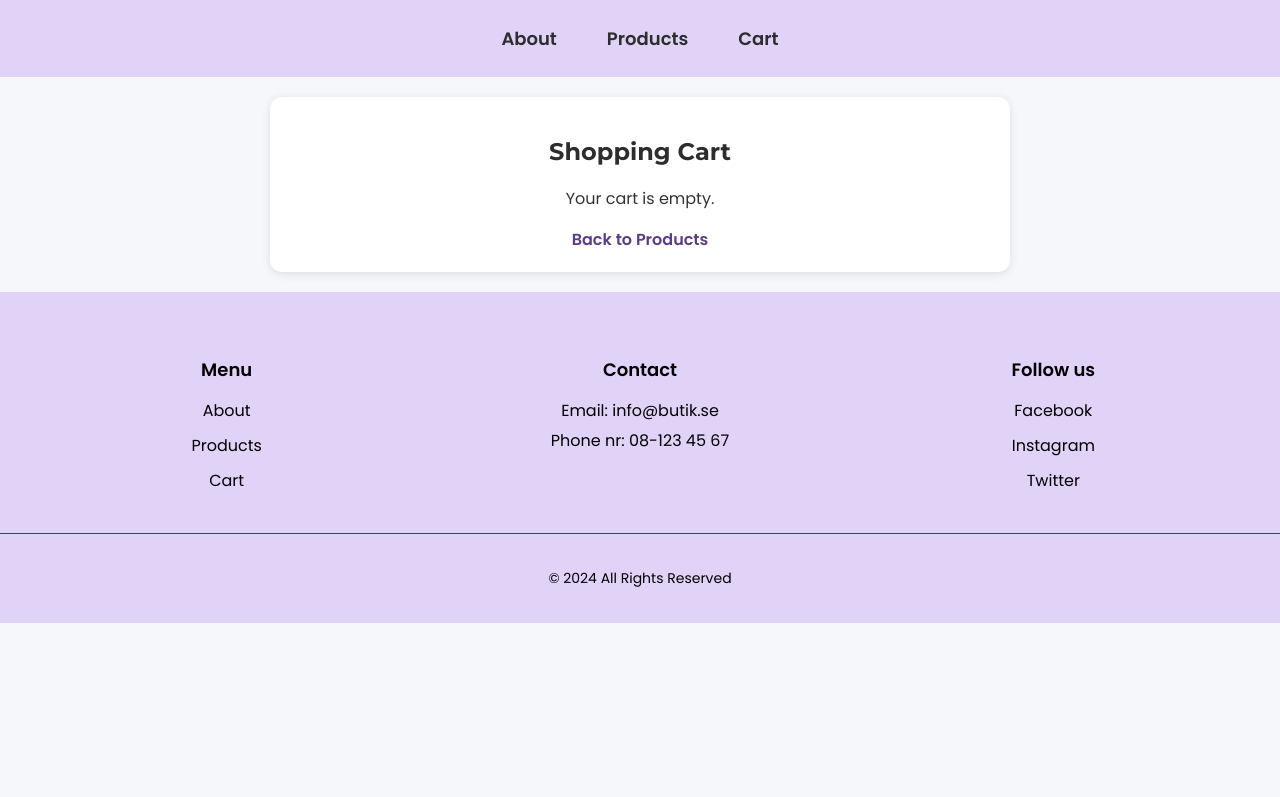
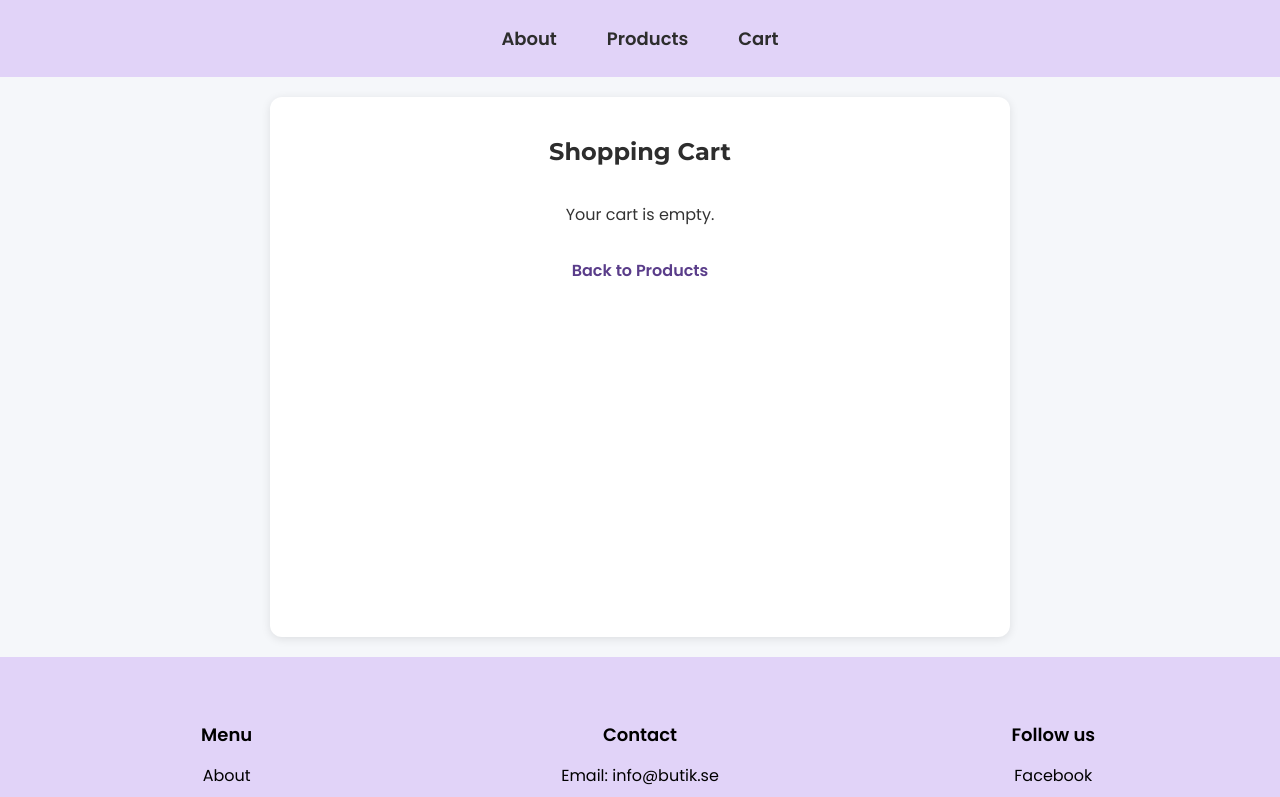
Before and after one commit to LarisaSek/e-commerce, a React (Vite) app: page /cart in a window 1280 px wide. Shown: the top 797 px of the page. Built offline with nearby package versions, Linux system fonts and the light colour scheme.

Commit message:
Det var ett issue med cart, footern rörde sig när de inte fanns några produkter.

```diff
--- a/package.json
+++ b/package.json
@@ -15,7 +15,8 @@
     "prettier": "^3.5.2",
     "react": "^19.0.0",
     "react-dom": "^19.0.0",
-    "react-router-dom": "^7.2.0"
+    "react-router-dom": "^7.2.0",
+    "source-map-js": "^1.2.1"
   },
   "devDependencies": {
     "@eslint/js": "^9.21.0",
--- a/src/styles.css
+++ b/src/styles.css
@@ -321,6 +321,10 @@ button:hover {
     box-shadow: 0 2px 10px rgba(0, 0, 0, 0.1);
     text-align: center;
     flex: 1;
+    min-height: calc(100vh - 300px);
+    display: flex;
+    flex-direction: column;
+    justify-content: flex-start;
 }
 
 .cart-items {
```
Also changed, not shown: 1 other file (tests, documents, lock files or other folders).
